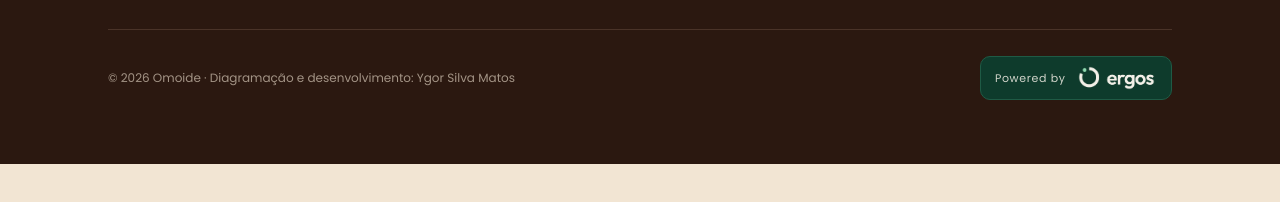
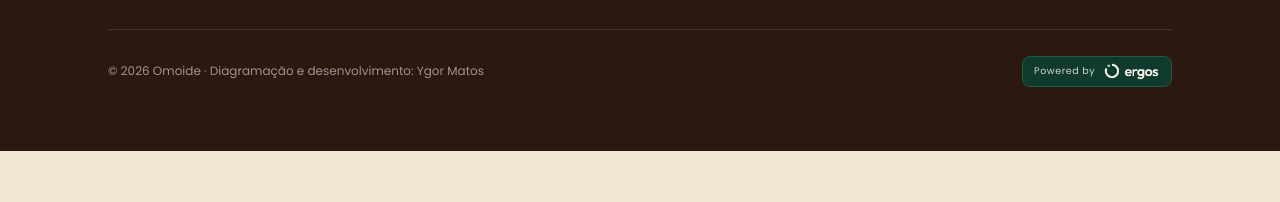
Before and after one commit to Ygxxrr/omoide-podcast, a plain HTML site: page index.html in a window 1280 px wide. Shown: the part 4610-4812 px from the top of the page. After the commit the page ends 4761 px from the top, so only its background shows below. Drawn offline with Linux system fonts and the light colour scheme.

Commit message:
Ajustes no rodapé: fundo até o fim, selo menor, Ygor Matos
Co-Authored-By: Claude Opus 5.5 <noreply@anthropic.com>
Claude-Session: https://claude.ai/code/session_019tDcWeJ8R1onn7Hf93QpXp

```diff
--- a/index.html
+++ b/index.html
@@ -15,7 +15,8 @@
 *{box-sizing:border-box;margin:0;padding:0}
 html{scroll-behavior:smooth}
 section{scroll-margin-top:64px}
-body{font-family:Poppins,system-ui,sans-serif;background:var(--cream);color:var(--ink);line-height:1.55;-webkit-font-smoothing:antialiased;padding-bottom:84px}
+body{font-family:Poppins,system-ui,sans-serif;background:var(--cream);color:var(--ink);line-height:1.55;-webkit-font-smoothing:antialiased}
+body.has-mini footer{padding-bottom:136px}
 img{display:block;max-width:100%}
 a{color:inherit}
 button{font:inherit;color:inherit;background:none;border:0;cursor:pointer}
@@ -105,9 +106,9 @@ footer .f-top img{height:56px;width:auto}
 footer p{font-size:13px;opacity:.7;max-width:420px}
 footer .f-bot{display:flex;justify-content:space-between;align-items:center;gap:18px;flex-wrap:wrap;padding-top:26px}
 .f-copy{font-size:12px;opacity:.6}
-.powered{display:inline-flex;align-items:center;gap:12px;background:#0E3B2C;border:1px solid #1f5a45;border-radius:10px;padding:9px 16px 9px 14px}
-.powered span{font-size:11px;letter-spacing:.06em;color:#F3EFE6;opacity:.85;white-space:nowrap}
-.powered img{height:24px;width:auto}
+.powered{display:inline-flex;align-items:center;gap:9px;background:#0E3B2C;border:1px solid #1f5a45;border-radius:8px;padding:6px 12px 6px 11px}
+.powered span{font-size:9.5px;letter-spacing:.06em;color:#F3EFE6;opacity:.85;white-space:nowrap}
+.powered img{height:17px;width:auto}
 
 /* episode page */
 #episode{display:none}
@@ -364,7 +365,7 @@ body.ep-view #episode{display:block}
       <p>Omoide — podcast narrativo documental. Trabalho de conclusão de curso em Jornalismo · Universidade São Judas Tadeu · 2026.</p>
     </div>
     <div class="f-bot">
-      <span class="f-copy">© 2026 Omoide · Diagramação e desenvolvimento: Ygor Silva Matos</span>
+      <span class="f-copy">© 2026 Omoide · Diagramação e desenvolvimento: Ygor Matos</span>
       <div class="powered" aria-label="Powered by ergos">
         <span>Powered by</span>
         <img src="img/ergos.png" alt="ergos">
@@ -415,7 +416,7 @@ const au=$('#au'); let cur=null;
 const fmt=s=>{if(!isFinite(s))return'0:00';s=Math.floor(s);return Math.floor(s/60)+':'+String(s%60).padStart(2,'0')};
 function load(k){ if(cur===k) return; cur=k; const e=EPS[k]; au.src=e.src; au.preload='auto';
   $('[data-m=cover]').src=e.cover; $('[data-m=title]').textContent=e.n?`${e.n}. ${e.title}`:e.title;
-  $('[data-m=sub]').textContent=e.n?`omoide · com ${e.guest}`:e.sub; $('#mini').classList.add('on'); }
+  $('[data-m=sub]').textContent=e.n?`omoide · com ${e.guest}`:e.sub; $('#mini').classList.add('on'); document.body.classList.add('has-mini'); }
 function toggle(k){ if(k && cur!==k){load(k); au.play().catch(()=>{}); return;} if(au.paused) au.play().catch(()=>{}); else au.pause(); }
 function sync(){
   const playing=!au.paused;
```
